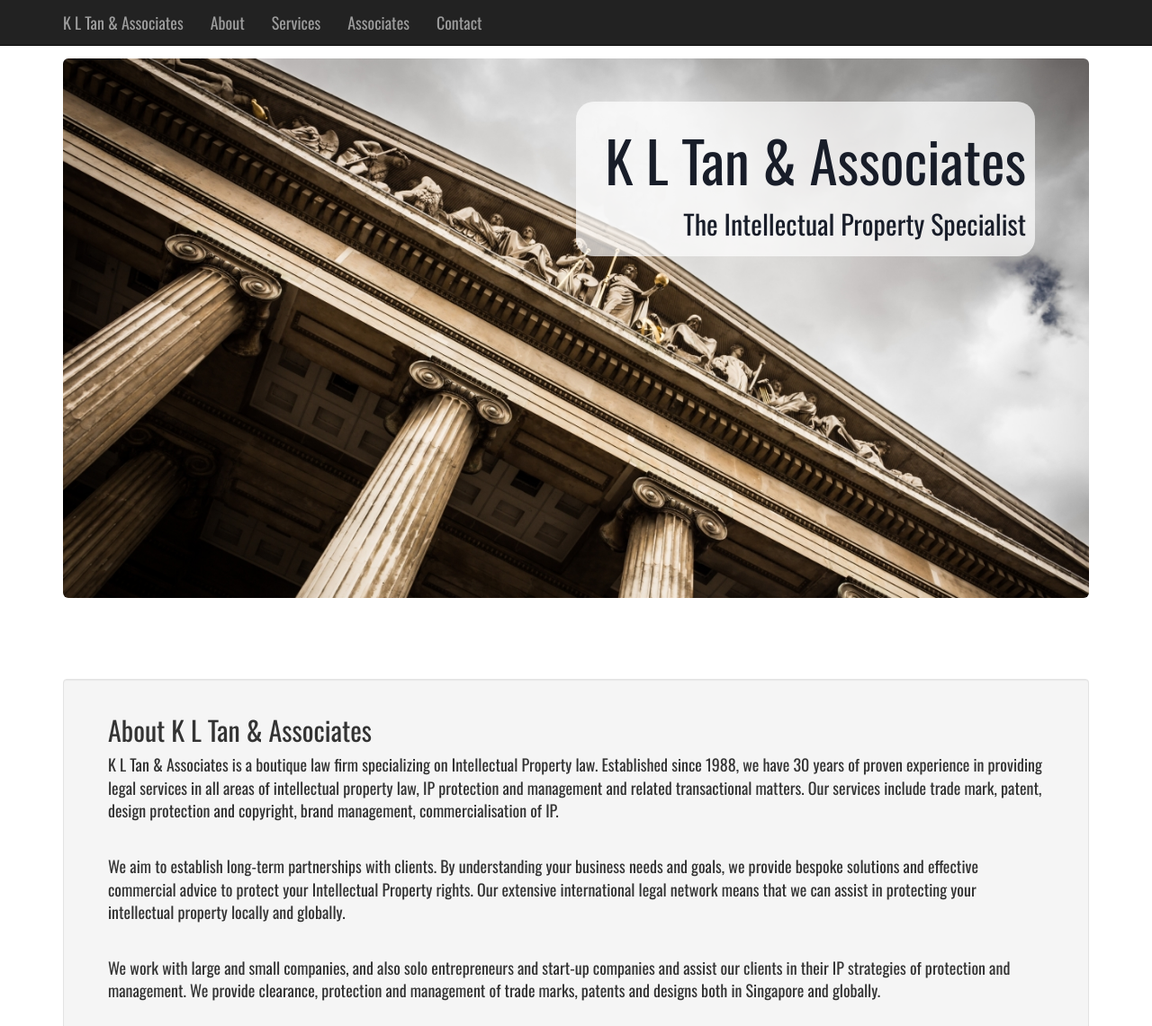
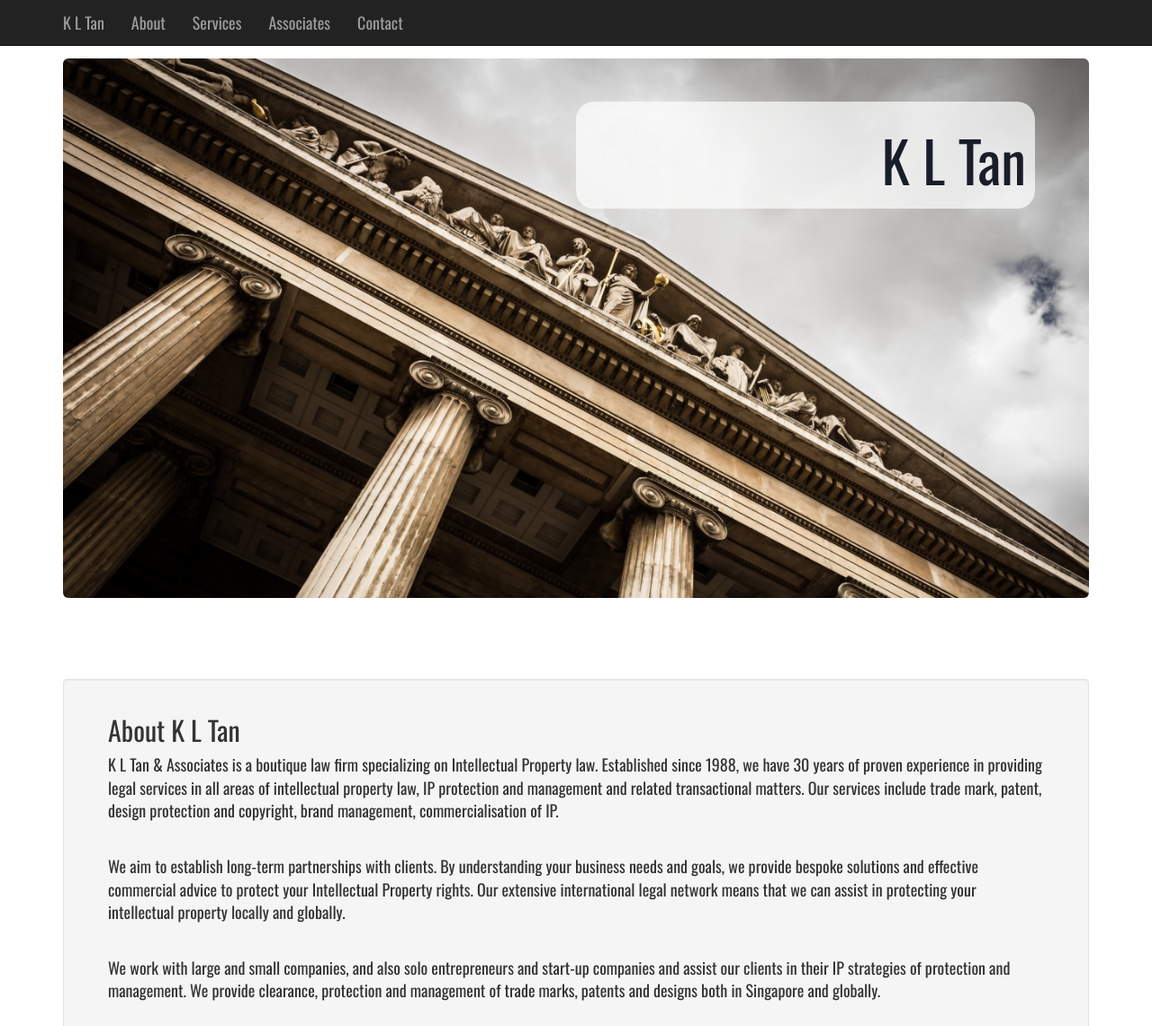
Before and after one commit to juschan/Project_KLT, a plain HTML site: page index.html in a window 1280 px wide. Shown: the top 1141 px of the page at 90% size. Drawn offline with nearby package versions, Linux system fonts and the light colour scheme.

Commit message:
Removed 'the IP Specialist' and '& Associates' from the page

```diff
--- a/index.html
+++ b/index.html
@@ -30,7 +30,7 @@
             <span class="icon-bar"></span>
             <span class="icon-bar"></span>
           </button>
-          <a class="navbar-brand" href="#">K L Tan & Associates</a>
+          <a class="navbar-brand" href="#">K L Tan</a>
         </div>
         <div id="navbar" class="collapse navbar-collapse">
           <ul class="nav navbar-nav">
@@ -48,8 +48,7 @@
       <div class="container">
         <div class="jumbotron">
             <div class="company_label">
-                <h1 class="text-right">K L Tan & Associates</h1>
-                <h2 class="text-right">The Intellectual Property Specialist</h2>
+                <h1 class="text-right">K L Tan</h1>
             </div>
         </div>
       </div>
@@ -58,8 +57,7 @@
     <section>
         <div class="class container">
             <div class="company_label_2">
-                <h1 class="text-center">K L Tan & Associates</h1>
-                <h3 class="text-center">The Intellectual Property Specialist</h3>
+                <h1 class="text-center">K L Tan</h1>
             </div>
         </div>
     </section>
@@ -68,7 +66,7 @@
     <section id="about">
       <div class="container">
         <div class="well">
-          <h2>About K L Tan & Associates</h2>
+          <h2>About K L Tan</h2>
             <p>
                 K L Tan & Associates is a boutique law firm specializing on Intellectual Property law. Established since
                 1988, we have 30 years of proven experience in providing legal services in all areas of intellectual
@@ -239,7 +237,7 @@
     <footer>
       <div class="container">
         <p class="pull-right"><a href="#">Back to Top</a></p>
-        <p>K L Tan & Associates &copy; 2018 &middot;
+        <p>K L Tan &copy; 2018 &middot;
           <a href="#about">About</a> &middot;
           <a href="#services">Services</a> &middot;
           <a href="#associates">Associates</a> &middot;
```
